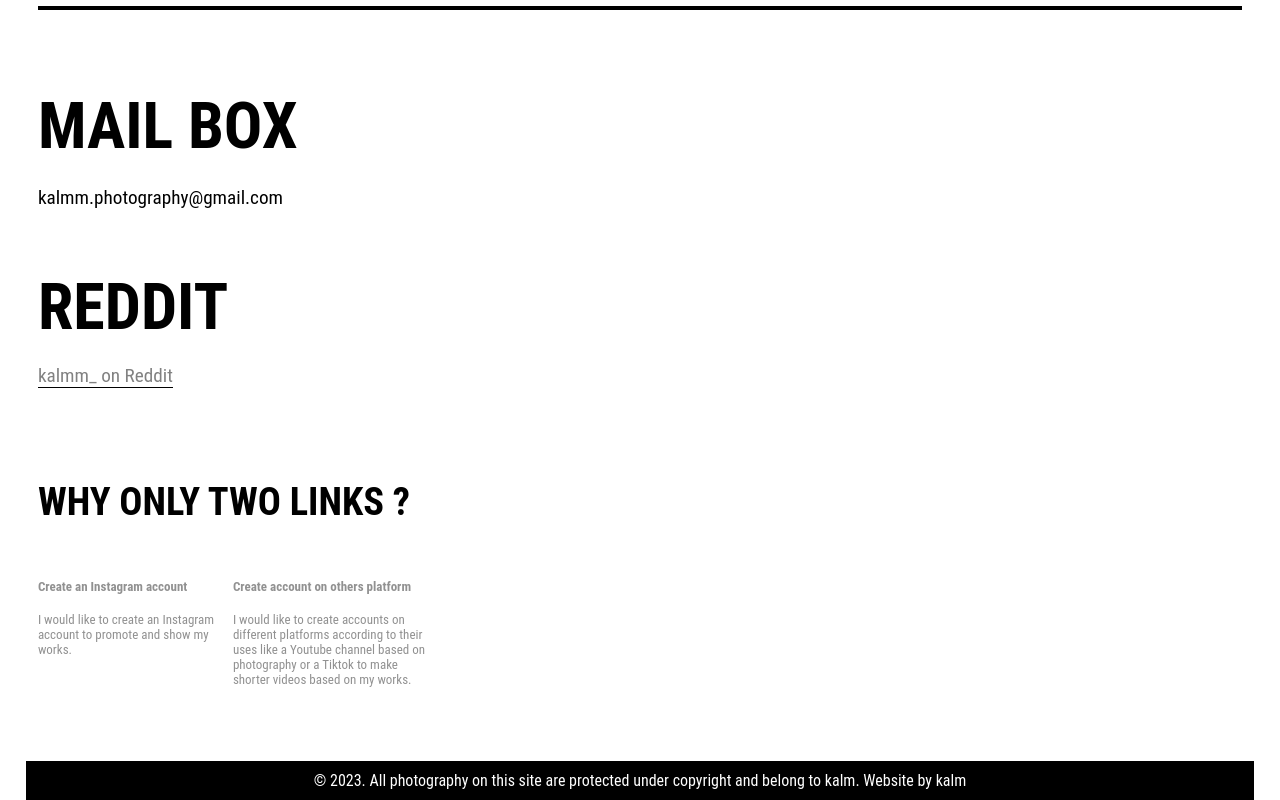
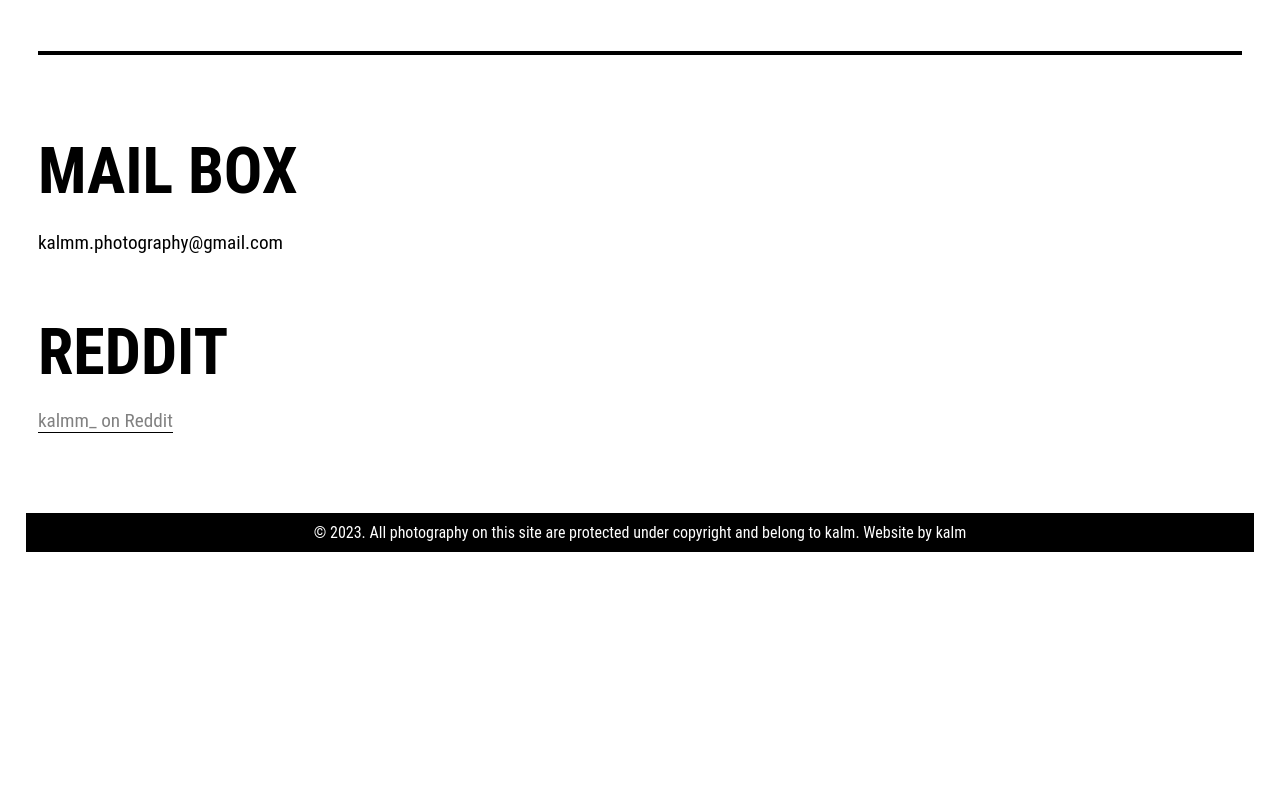
Before and after one commit to kalmmm/portefeuille, a plain HTML site: page contact.html in a window 1280 px wide. Shown: the part 762-1562 px from the top of the page. After the commit the page ends 1314 px from the top, so only its background shows below. Drawn offline with Linux system fonts and the light colour scheme; a web font is replaced by a local one.

Commit message:
Update contact.html

```diff
--- a/contact.html
+++ b/contact.html
@@ -14,12 +14,13 @@
 
 		<nav>
 			<div class="profile">
-				<h1>kalm.</h1>
+				<h1 class="fade">kalm.</h1>
 			</div>
+
 			<ul>
 				<li><a class="pages" href="index.html">Home</a></li>
 				<li><a class="pages" href="profile.html">Profile</a></li>
-				<li><a class="pages" href="pics.html">Pics & Inspirations</a></li>
+				<li><a class="pages" href="pics.html">Photos</a></li>
 				<li><a class="pages" href="contact.html">Contact</a></li>
 			</ul>
 		</nav>
@@ -31,7 +32,7 @@
             <div class="bordure"></div>
 
             <header>
-                    <p>On this page you have the links to the platforms where you can contact me.</p>
+                    <h1>Links</h1>
 			</header>
 
             <section class="presentation-image">
@@ -47,25 +48,6 @@
                     <a class="reddit1" href="https://www.reddit.com/user/kalmm_">kalmm_ on Reddit</a>
 			</header> <br>
 
-			<section class="projects-section">
-                <h1>Why only two links ?</h1>
-				<div class="projects">
-					<div class="project">
-						<h4>Create an Instagram account</h4>
-						<p class="description">
-							I would like to create an Instagram account to promote and show my works.
-                        </p>
-					</div>
-
-					<div class="project">
-						<h4>Create account on others platform</h4>
-						<p class="description">
-							I would like to create accounts on different platforms according to their uses like a Youtube
-                            channel based on photography or a Tiktok to make shorter videos based on my works.
-                        </p>
-					</div>
-				</div>
-			</section>
 		</section>
 
         <footer>
```
